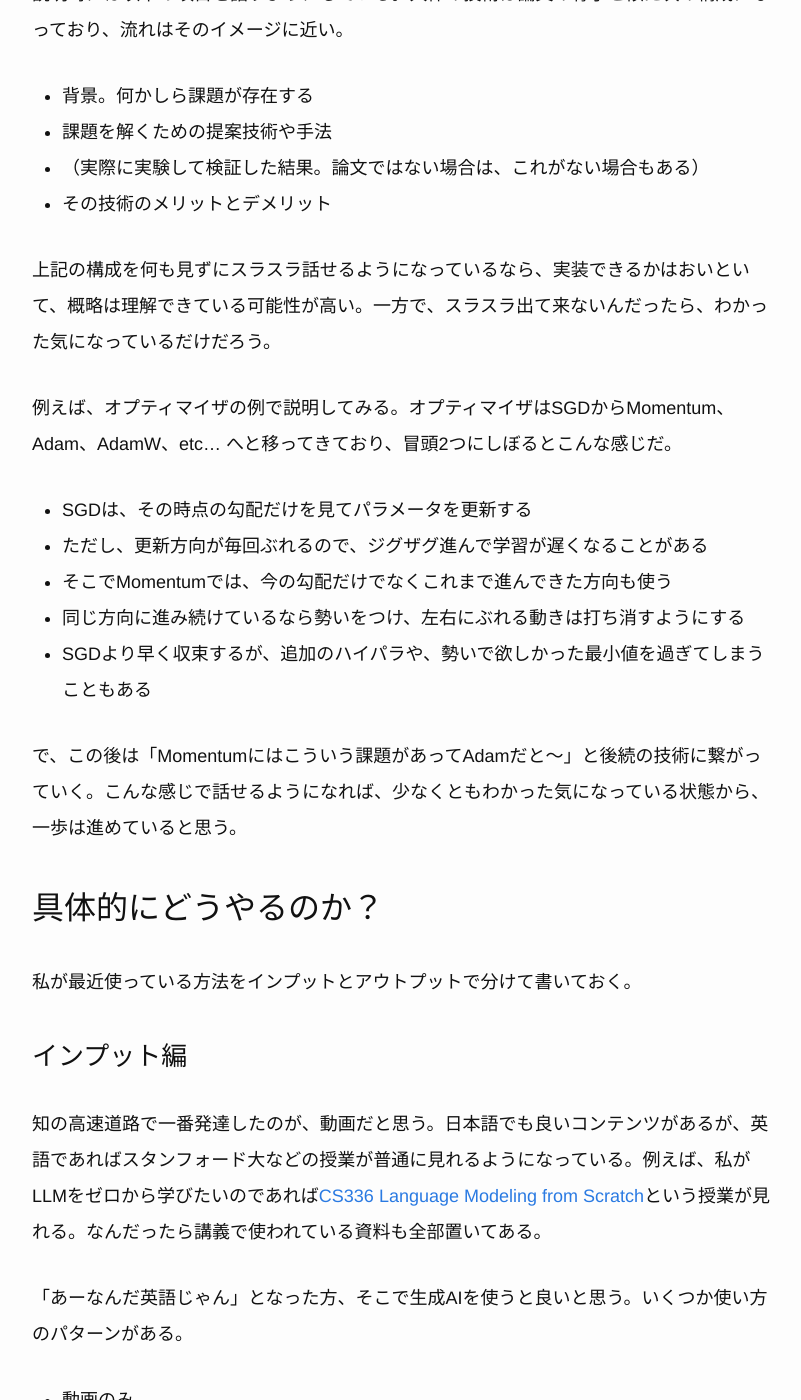
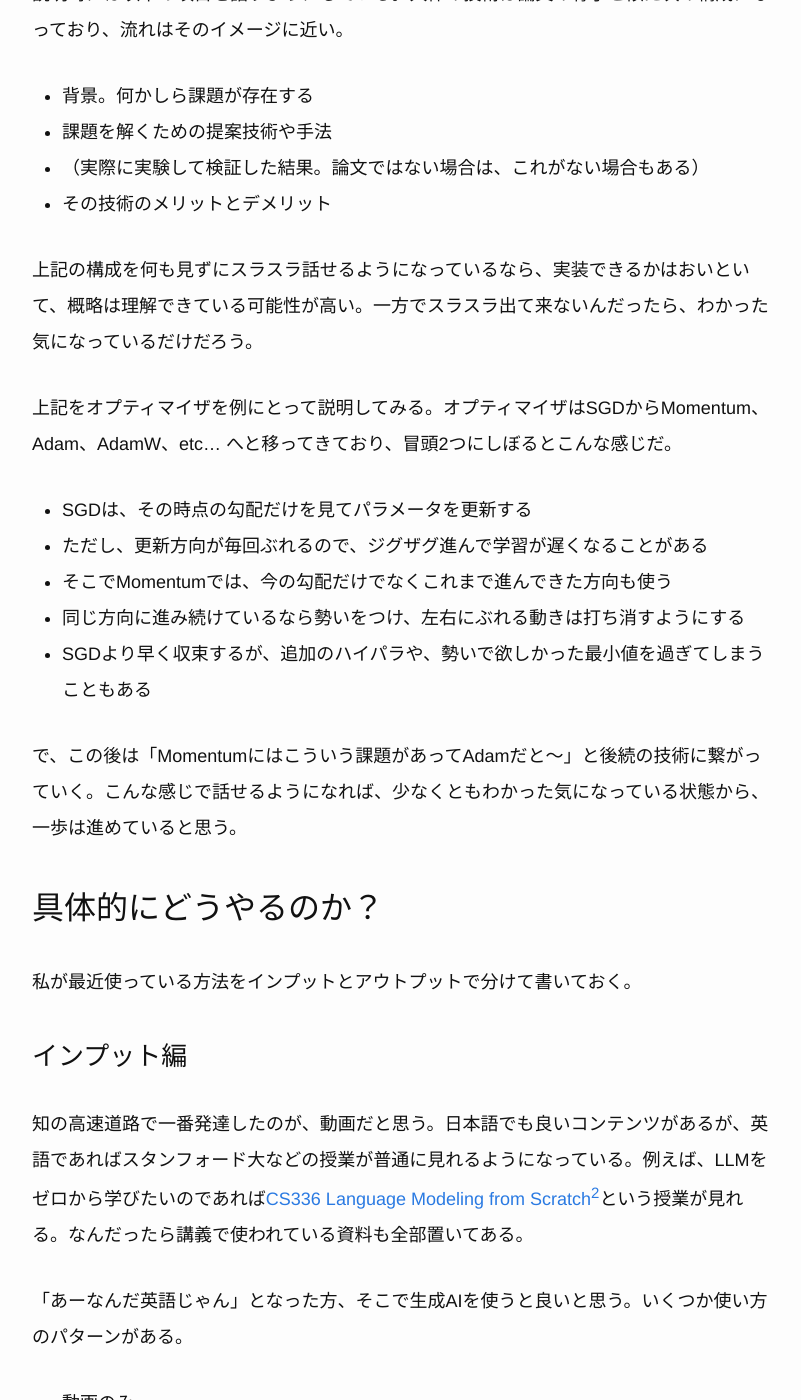
Before and after one commit to iwashi/iwashi.github.io, a Jekyll site: the page built from _posts/2026-10-01-how-to-study-in-ai-era.md, in a window 1280 px wide and 1400 px high, scrolled down 1078 px. Shown: the whole window, without its empty margins (238-1039 px from the left). Built offline with Jekyll 4.4.1, drawn with Linux system fonts in a browser that asks for light colours; some of the changed text lies outside the part shown.

Commit message:
minor update

```diff
--- a/_posts/2026-10-01-how-to-study-in-ai-era.md
+++ b/_posts/2026-10-01-how-to-study-in-ai-era.md
@@ -31,9 +31,9 @@ ogp_title: |
 - （実際に実験して検証した結果。論文ではない場合は、これがない場合もある）
 - その技術のメリットとデメリット
 
-上記の構成を何も見ずにスラスラ話せるようになっているなら、実装できるかはおいといて、概略は理解できている可能性が高い。一方で、スラスラ出て来ないんだったら、わかった気になっているだけだろう。
+上記の構成を何も見ずにスラスラ話せるようになっているなら、実装できるかはおいといて、概略は理解できている可能性が高い。一方でスラスラ出て来ないんだったら、わかった気になっているだけだろう。
 
-例えば、オプティマイザの例で説明してみる。オプティマイザはSGDからMomentum、Adam、AdamW、etc... へと移ってきており、冒頭2つにしぼるとこんな感じだ。
+上記をオプティマイザを例にとって説明してみる。オプティマイザはSGDからMomentum、Adam、AdamW、etc... へと移ってきており、冒頭2つにしぼるとこんな感じだ。
 
 - SGDは、その時点の勾配だけを見てパラメータを更新する
 - ただし、更新方向が毎回ぶれるので、ジグザグ進んで学習が遅くなることがある
@@ -49,7 +49,9 @@ ogp_title: |
 
 ### インプット編
 
-知の高速道路で一番発達したのが、動画だと思う。日本語でも良いコンテンツがあるが、英語であればスタンフォード大などの授業が普通に見れるようになっている。例えば、私がLLMをゼロから学びたいのであれば[CS336 Language Modeling from Scratch](https://online.stanford.edu/courses/cs336-language-modeling-scratch)という授業が見れる。なんだったら講義で使われている資料も全部置いてある。
+知の高速道路で一番発達したのが、動画だと思う。日本語でも良いコンテンツがあるが、英語であればスタンフォード大などの授業が普通に見れるようになっている。例えば、LLMをゼロから学びたいのであれば[CS336 Language Modeling from Scratch](https://online.stanford.edu/courses/cs336-language-modeling-scratch)[^3]という授業が見れる。なんだったら講義で使われている資料も全部置いてある。
+
+[^3]: 最近個人的に見ているもの。本当に最高の授業シリーズ。
 
 「あーなんだ英語じゃん」となった方、そこで生成AIを使うと良いと思う。いくつか使い方のパターンがある。
 
@@ -71,15 +73,20 @@ ogp_title: |
     - 書籍なんだけどオライリーだけ別に切り出した
     - なぜかというと、オライリー学習プラットフォームが凄すぎるため
         - サブスクで技術書が読みたい放題となる
-    - さらに嬉しいのは、英語の書籍の先行リリースも先に読めること
-        - 翻訳書籍はどうしても時差があり、マネジメント系は別にそれでもいいが、AIの技術書籍は技術変化が激しいのでできるだけ英語の方が良い（英語でも書籍だとだいぶ古いなーと思うこともある）
+        - さらに嬉しいのは、英語の書籍の先行リリースも先に読めること
+            - 翻訳書籍はどうしても時差があり、マネジメント系は別にそれでもいいが、AIの技術書籍は技術変化が激しいのでできるだけ英語の方が良い（英語でも書籍だとだいぶ古いなーと思うこともある）
     - で、英語書籍であっても今は生成AIパワーですんなり読めるので、かなり勉強しやすくなっている
 
 ### アウトプット編
 
 アウトプットは前述したファインマンテクニックを使う。個人的に両手は塞がるけど口と耳が空いている時間がそれなりにあるため、その時間を活用してインプットした内容をGPT-Liveに対して話して出力してみている。
 
-具体的にはこんな感じだ。まず「今から自分が〜について説明するから、間違えているところがあったら教えて」と伝えて話し始める。で、そもそも話せずに詰まったところがあったら、それは理解が浅い状態。「〜について調べてほしい。で、〜について教えて」とGPT-Liveに情報を調べてもらって、逆に教えてもらう。で、また最初に戻って自分が話してみる。そのまま最後まで自分が説明しきれた場合であっても「これまでの説明で、間違っているところがあれば教えて」と話せば、GPT-Liveがフィードバックしてくれる。[^2]
+具体的にはこんな感じだ。
+
+- まず「今から自分が〜について説明するから、間違えているところがあったら教えて」と伝えて話し始める
+- で、そもそも話せずに詰まったところがあったら、それは理解が浅い状態。「〜について調べてほしい。で、〜について教えて」とGPT-Liveに情報を調べてもらって、逆に教えてもらう
+- で、また最初に戻って自分が話してみる
+- そのまま最後まで自分が説明しきれた場合であっても「これまでの説明で、間違っているところがあれば教えて」と話せば、GPT-Liveがフィードバックしてくれる。[^2]
 
 [^2]: 当然、ハルシネーションが起きる場合もあるので、聞いていて何か引っかかった場合は別のチャネルで真偽を確認する
 
```
Also changed, not shown: other parts of _posts/2026-10-01-how-to-study-in-ai-era.md (+1 -1 lines).
